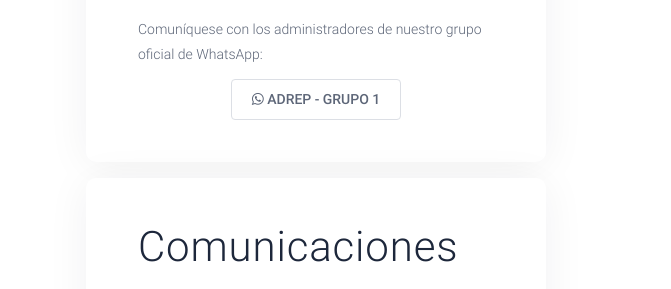
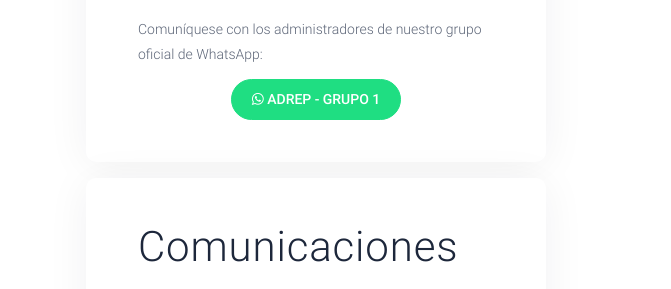
Before and after one commit to a20121248/adrep-html, a plain HTML site: page contactanos.html in a window 1280 px wide. Shown: the part 353-642 px from the top of the page, 609-1280 px from the left. Drawn offline with Linux system fonts and the light colour scheme; a script that the page names is missing.

```diff
--- a/contactanos.html
+++ b/contactanos.html
@@ -96,7 +96,7 @@
         <div class="box-contact-form">
           <h2>Contacte con nuestro equipo</h2>
           <p>Comuníquese con  los administradores de nuestro grupo oficial de WhatsApp:</p>
-          <p class="text-center"><a class="button button-default-outline icon fa-whatsapp" href="https://chat.whatsapp.com/KwYnXk8LAGq6WTe878LhKo" target="_blank"> ADREP - Grupo 1</a></p>
+          <p class="text-center"><a class="button button-primary button-circle icon fa-whatsapp" href="https://chat.whatsapp.com/KwYnXk8LAGq6WTe878LhKo" target="_blank"> ADREP - Grupo 1</a></p>
         </div>
         <div class="box-contact-form mt-3">
           <h2>Comunicaciones</h2>
```
